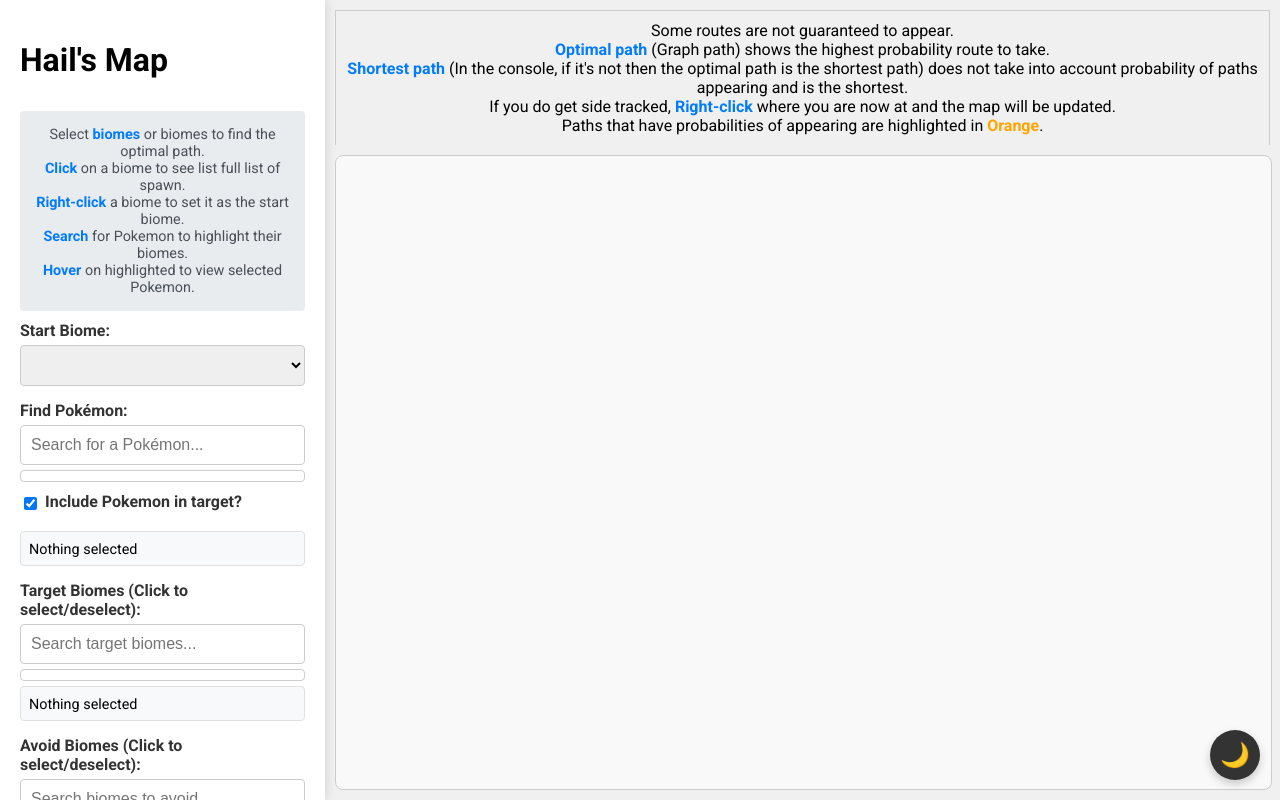
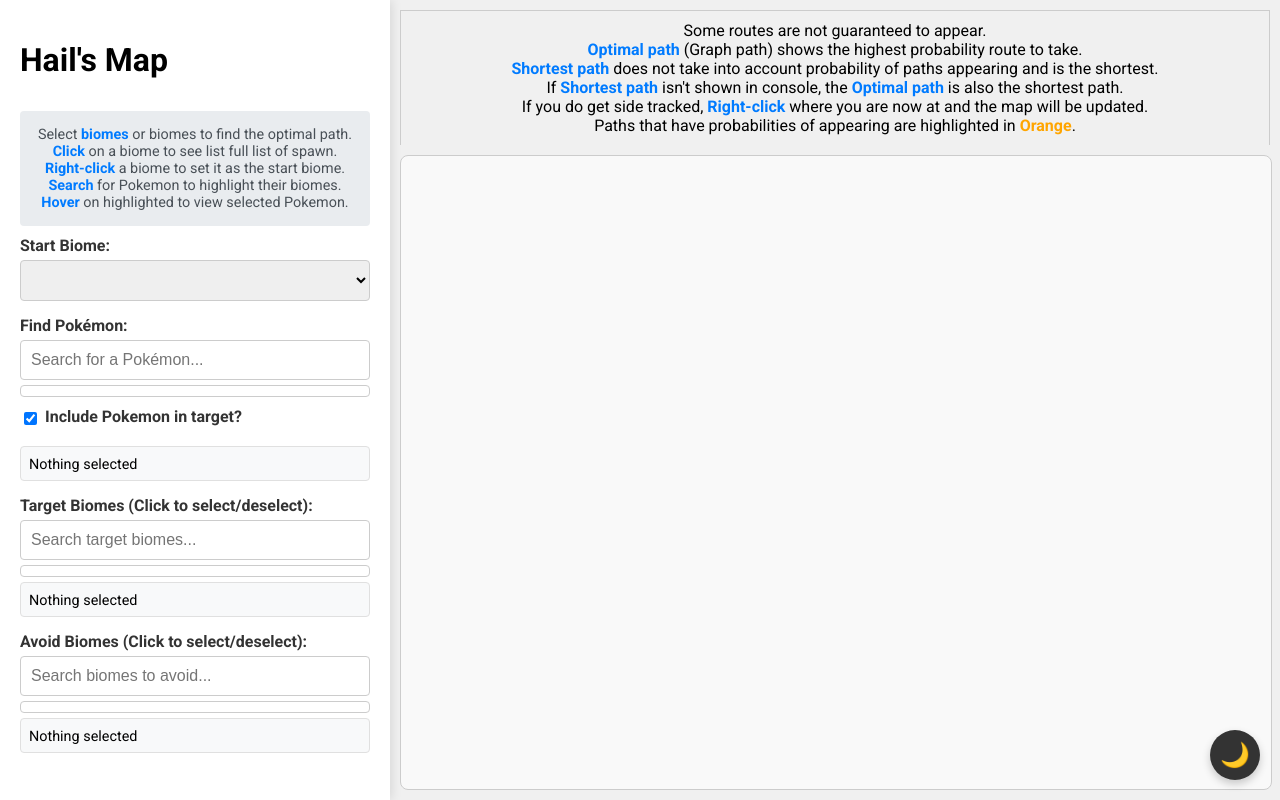
Before and after one commit to HailXD/PokeRogue-PathFinder, a plain HTML site: page index.html in a window 1280 px wide. Drawn offline with nearby package versions, Linux system fonts and the light colour scheme.

Commit message:
Changed panel

```diff
--- a/index.html
+++ b/index.html
@@ -113,8 +113,12 @@
 
             <div class="graph-panel">
                 <div class="graph-info">
-                    Some routes are not guaranteed to appear.<br><span class="highlight-key">Optimal path</span> (Graph path) shows the highest probability route to take.<br><span class="highlight-key">Shortest path</span> (In the console, if it's not then the optimal path is the shortest path) does not take into account probability of paths appearing and is the shortest.
-                    <br>If you do get side tracked, <span class="highlight-key">Right-click</span> where you are now at and the map will be updated.<br>Paths that have probabilities of appearing are highlighted in <span style="color: orange; font-weight: bold;">Orange</span>.
+                    Some routes are not guaranteed to appear.
+                    <br><span class="highlight-key">Optimal path</span> (Graph path) shows the highest probability route to take.
+                    <br><span class="highlight-key">Shortest path</span> does not take into account probability of paths appearing and is the shortest.
+                    <br>If <span class="highlight-key">Shortest path</span> isn't shown in console, the <span class="highlight-key">Optimal path</span> is also the shortest path.
+                    <br>If you do get side tracked, <span class="highlight-key">Right-click</span> where you are now at and the map will be updated.
+                    <br>Paths that have probabilities of appearing are highlighted in <span style="color: orange; font-weight: bold;">Orange</span>.
                 </div>
                 <div id="graph-container" style="flex-grow: 1;"></div>
             </div>
```
